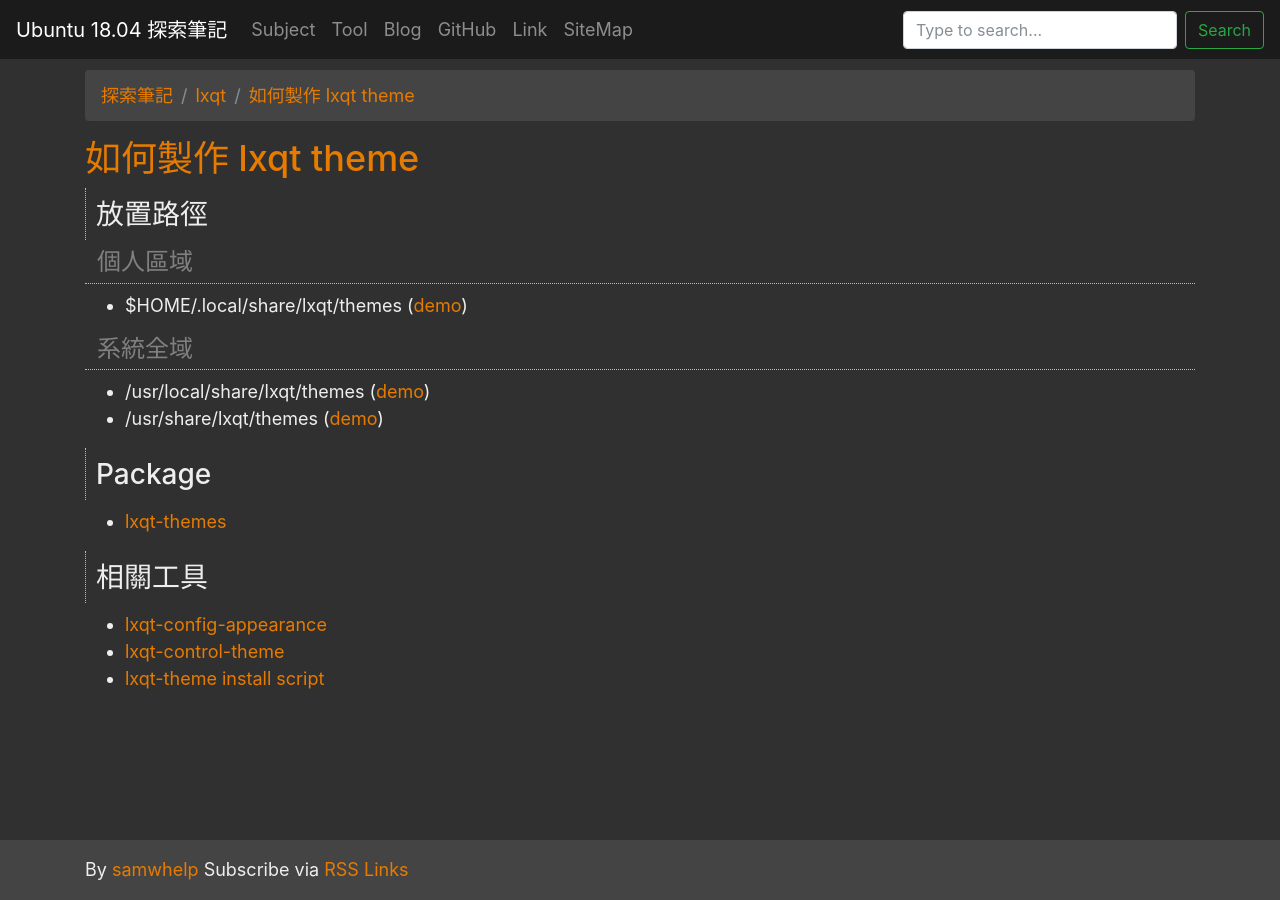
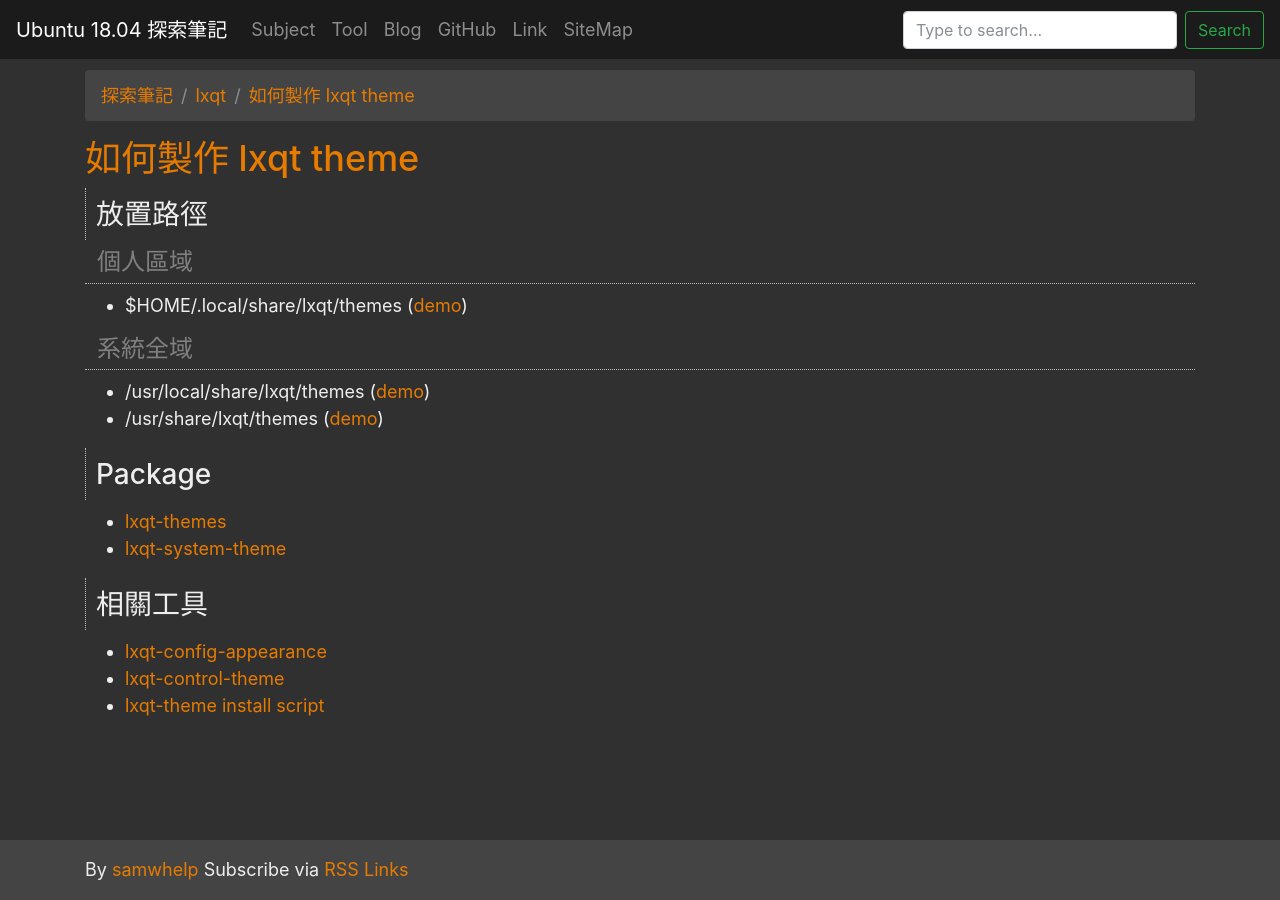
Before and after one commit to samwhelp/note-ubuntu-18.04, a Jekyll site: the page built from read/subject/lxqt/lxqt-theme/start.md, in a window 1280 px wide. Built offline with Jekyll 4.4.1, drawn with Linux system fonts in a browser that asks for light colours; nearby versions of some CDN libraries.

Commit message:
lxqt-system-theme

```diff
--- a/read/subject/lxqt/lxqt-theme/start.md
+++ b/read/subject/lxqt/lxqt-theme/start.md
@@ -28,6 +28,7 @@ source_url: '/read/subject/lxqt/lxqt-theme/start.md'
 ## Package
 
 * [lxqt-themes](https://packages.ubuntu.com/bionic/lxqt-themes)
+* [lxqt-system-theme](https://packages.ubuntu.com/bionic/lxqt-system-theme)
 
 
 ## 相關工具
```
